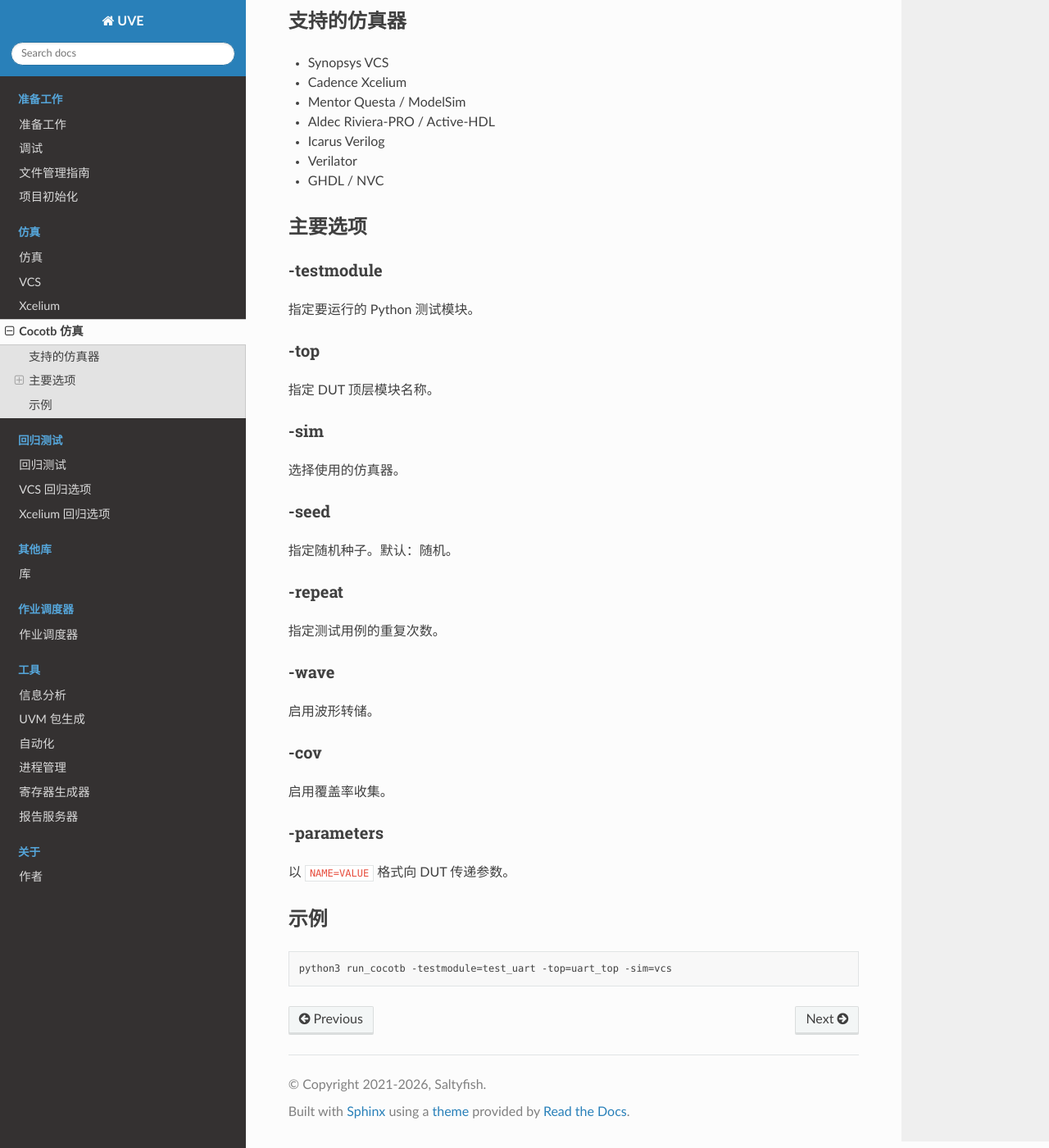
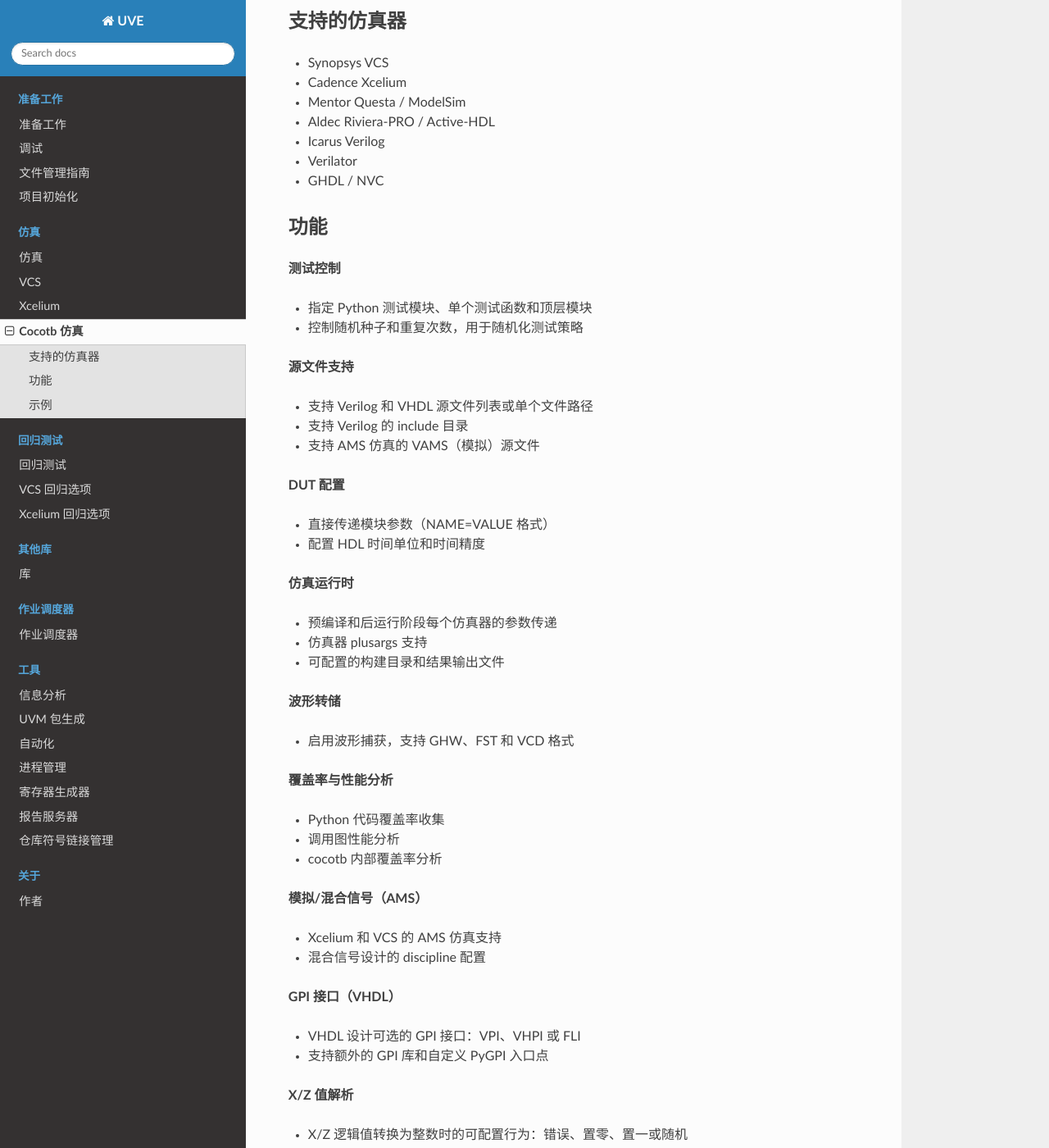
Before and after one commit to yzykevin/doc_uve_cn, a Sphinx documentation site: the page built from docs/content_en/run_cocotb.md, in a window 1280 px wide and 1400 px high, scrolled down 259 px. Shown: the whole window at 82% size. Built offline with Sphinx 7.4.7 and the Read the Docs theme 3.1.0, drawn with Linux system fonts in a browser that asks for light colours; comment, search, counter and statistics services are not loaded; some of the changed text lies outside the part shown.

Commit message:
docs: prepare v2.9 release

```diff
--- a/docs/content_en/run_cocotb.md
+++ b/docs/content_en/run_cocotb.md
@@ -14,39 +14,49 @@
 - Verilator
 - GHDL / NVC
 
-## 主要选项
+## 功能
 
-### -testmodule
+**测试控制**
+- 指定 Python 测试模块、单个测试函数和顶层模块
+- 控制随机种子和重复次数，用于随机化测试策略
 
-指定要运行的 Python 测试模块。
+**源文件支持**
+- 支持 Verilog 和 VHDL 源文件列表或单个文件路径
+- 支持 Verilog 的 include 目录
+- 支持 AMS 仿真的 VAMS（模拟）源文件
 
-### -top
+**DUT 配置**
+- 直接传递模块参数（NAME=VALUE 格式）
+- 配置 HDL 时间单位和时间精度
 
-指定 DUT 顶层模块名称。
+**仿真运行时**
+- 预编译和后运行阶段每个仿真器的参数传递
+- 仿真器 plusargs 支持
+- 可配置的构建目录和结果输出文件
 
-### -sim
+**波形转储**
+- 启用波形捕获，支持 GHW、FST 和 VCD 格式
 
-选择使用的仿真器。
+**覆盖率与性能分析**
+- Python 代码覆盖率收集
+- 调用图性能分析
+- cocotb 内部覆盖率分析
 
-### -seed
+**模拟/混合信号（AMS）**
+- Xcelium 和 VCS 的 AMS 仿真支持
+- 混合信号设计的 discipline 配置
 
-指定随机种子。默认：随机。
+**GPI 接口（VHDL）**
+- VHDL 设计可选的 GPI 接口：VPI、VHPI 或 FLI
+- 支持额外的 GPI 库和自定义 PyGPI 入口点
 
-### -repeat
+**X/Z 值解析**
+- X/Z 逻辑值转换为整数时的可配置行为：错误、置零、置一或随机
 
-指定测试用例的重复次数。
-
-### -wave
-
-启用波形转储。
-
-### -cov
-
-启用覆盖率收集。
-
-### -parameters
-
-以 `NAME=VALUE` 格式向 DUT 传递参数。
+**调试支持**
+- 在仿真开始前暂停，以便附加外部调试器
+- 测试异常时进入 Python 调试器（pdb）
+- HTTP 内存调试端点
 
 ## 示例
 
```
Also changed, not shown: docs/content_en/info_analysis.md (+29 -0 lines), docs/content_en/manage.md (+4 -0 lines), docs/content_en/reggen.md (+25 -9 lines), docs/content_en/repo_link.md (added, +20 -0 lines), docs/index.md (+1 -0 lines).
